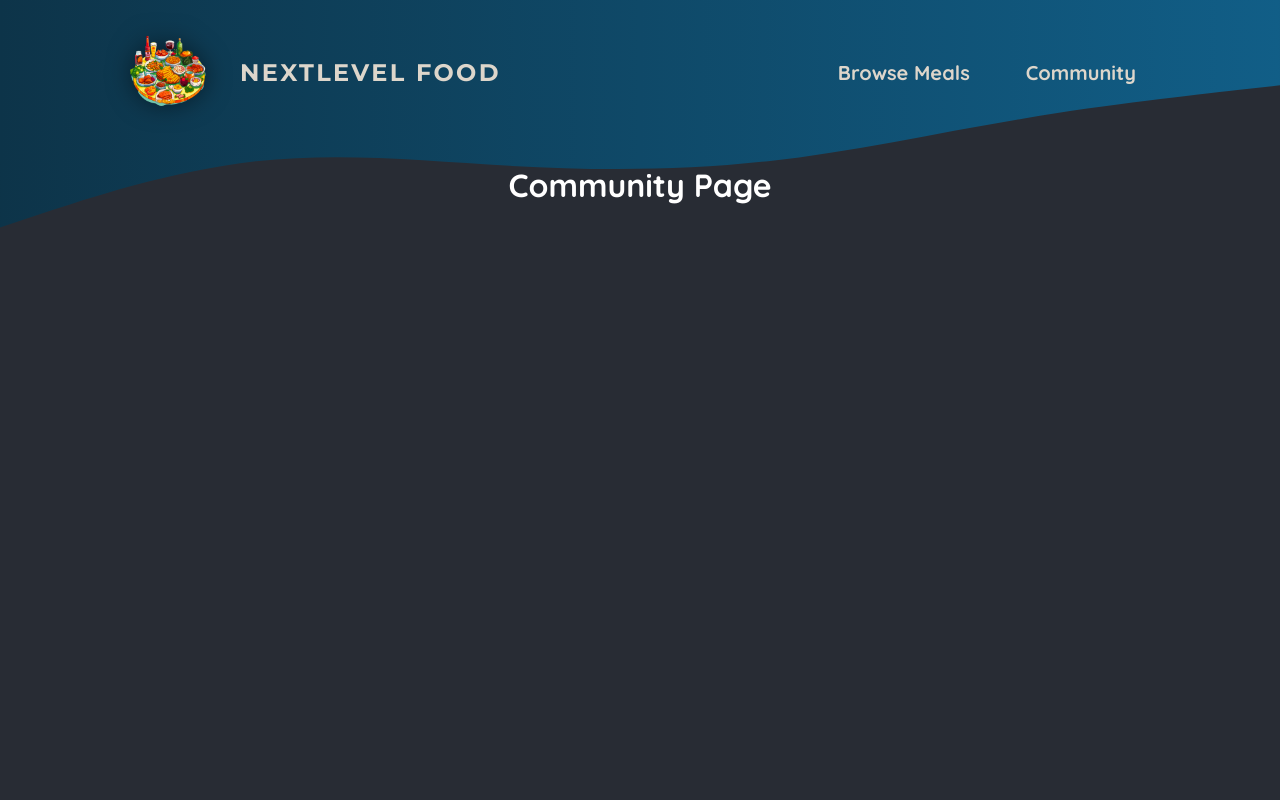
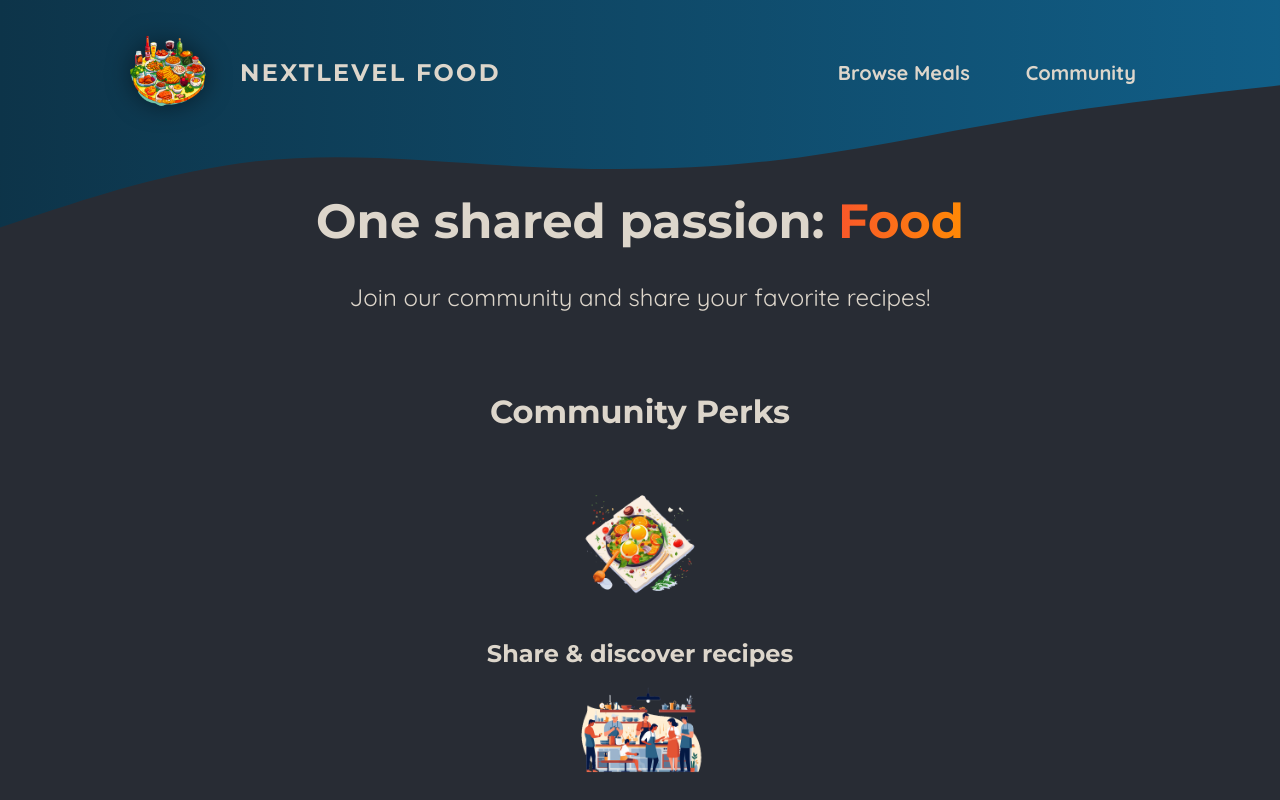
Before and after one commit to kacprow21324/jwpwai-foodie-project, a Next.js app: page /community in a window 1280 px wide. Shown: the top 800 px of the page. Built offline with nearby package versions, Linux system fonts and the light colour scheme.

Commit message:
Adding files from Moodle

```diff
--- a/app/community/page.js
+++ b/app/community/page.js
@@ -1,9 +1,40 @@
-export default function Community() {
+import Image from 'next/image';
+
+import mealIcon from '@/assets/icons/meal.png';
+import communityIcon from '@/assets/icons/community.png';
+import eventsIcon from '@/assets/icons/events.png';
+import classes from './page.module.css';
+
+export default function CommunityPage() {
   return (
-    <main>
-      <h1 style={{ color: 'white', textAlign: 'center' }}>
-        Community Page
-      </h1>
-    </main>
+    <>
+      <header className={classes.header}>
+        <h1>
+          One shared passion: <span className={classes.highlight}>Food</span>
+        </h1>
+        <p>Join our community and share your favorite recipes!</p>
+      </header>
+      <main className={classes.main}>
+        <h2>Community Perks</h2>
+
+        <ul className={classes.perks}>
+          <li>
+            <Image src={mealIcon} alt="A delicious meal" />
+            <p>Share & discover recipes</p>
+          </li>
+          <li>
+            <Image src={communityIcon} alt="A crowd of people, cooking" />
+            <p>Find new friends & like-minded people</p>
+          </li>
+          <li>
+            <Image
+              src={eventsIcon}
+              alt="A crowd of people at a cooking event"
+            />
+            <p>Participate in exclusive events</p>
+          </li>
+        </ul>
+      </main>
+    </>
   );
 }
--- /dev/null
+++ b/app/community/page.module.css
@@ -0,0 +1,61 @@
+.header {
+  gap: 3rem;
+  margin: 3rem auto 5rem auto;
+  width: 90%;
+  max-width: 75rem;
+  color: #ddd6cb;
+  font-size: 1.5rem;
+  text-align: center;
+}
+
+.header h1 {
+  font-family: 'Montserrat', sans-serif;
+}
+
+.highlight {
+  background: linear-gradient(90deg, #f9572a, #ff8a05);
+  background-clip: text;
+  -webkit-background-clip: text;
+  -webkit-text-fill-color: transparent;
+}
+
+.main {
+  width: 90%;
+  max-width: 40rem;
+  margin: 0 auto;
+  text-align: center;
+}
+
+.main h2 {
+  font-family: 'Montserrat', sans-serif;
+  font-size: 2rem;
+  margin-bottom: 3rem;
+  color: #ddd6cb;
+}
+
+.perks {
+  list-style: none;
+  margin: 3rem 0;
+  padding: 0;
+}
+
+.perks li {
+  display: flex;
+  flex-direction: column;
+  align-items: center;
+  gap: 2rem;
+}
+
+.perks img {
+  width: 8rem;
+  height: 8rem;
+  object-fit: contain;
+}
+
+.perks p {
+  font-family: 'Montserrat', sans-serif;
+  font-size: 1.5rem;
+  font-weight: bold;
+  margin: 0;
+  color: #ddd6cb;
+}
--- /dev/null
+++ b/app/meals/page.module.css
@@ -0,0 +1,51 @@
+.header {
+  gap: 3rem;
+  margin: 3rem auto 5rem auto;
+  width: 90%;
+  max-width: 75rem;
+  color: #ddd6cb;
+  font-size: 1.5rem;
+}
+
+.header h1 {
+  font-family: 'Montserrat', sans-serif;
+}
+
+.highlight {
+  background: linear-gradient(90deg, #f9572a, #ff8a05);
+  background-clip: text;
+  -webkit-background-clip: text;
+  -webkit-text-fill-color: transparent;
+}
+
+.header p {
+  margin: 0;
+}
+
+.cta a {
+  display: inline-block;
+  margin-top: 1rem;
+  padding: 0.5rem 1rem;
+  border-radius: 0.5rem;
+  background: linear-gradient(90deg, #f9572a, #ff9b05);
+  color: #ffffff;
+  font-weight: bold;
+  text-decoration: none;
+}
+
+.loading {
+  text-align: center;
+  animation: loading 1.2s ease-in-out infinite;
+}
+
+@keyframes loading {
+  0% {
+    color: #e9e9e9;
+  }
+  50% {
+    color: #b89b84;
+  }
+  100% {
+    color: #e9e9e9;
+  }
+}
--- /dev/null
+++ b/app/page.module.css
@@ -0,0 +1,76 @@
+.header {
+  display: flex;
+  align-items: center;
+  gap: 2rem;
+  margin: 3rem auto;
+  width: 90%;
+  max-width: 75rem;
+}
+
+.slideshow {
+  width: 40rem;
+  height: 25rem;
+}
+
+.hero {
+  color: #ddd6cb;
+  font-size: 1.5rem;
+}
+
+.hero h1 {
+  font-size: 2rem;
+  font-weight: bold;
+  font-family: "Montserrat", sans-serif;
+  letter-spacing: 0.15rem;
+  text-transform: uppercase;
+  background: linear-gradient(90deg, #f9572a, #ffc905);
+  background-clip: text;
+  -webkit-background-clip: text;
+  -webkit-text-fill-color: transparent;
+}
+
+.cta {
+  font-size: 1.5rem;
+  display: flex;
+  gap: 1rem;
+}
+
+.cta a {
+  display: inline-block;
+  /* margin-top: 1rem; */
+  padding: 0.5rem 1rem;
+  border-radius: 0.5rem;
+  background: linear-gradient(90deg, #f9572a, #ff9b05);
+  color: #ffffff;
+  font-weight: bold;
+  text-decoration: none;
+}
+
+.cta a:hover,
+.cta a:active {
+  background: linear-gradient(90deg, #fc5527, #ffbc50);
+}
+
+.cta a:first-child {
+  background: transparent;
+  font-weight: normal;
+  color: #ff9b05;
+  padding-left: 0;
+}
+
+.cta a:first-child:hover,
+.cta a:first-child:active {
+  background: transparent;
+  color: #f9b241;
+}
+
+.section {
+  display: flex;
+  flex-direction: column;
+  color: #ddd6cb;
+  font-size: 1.5rem;
+  max-width: 50rem;
+  width: 90%;
+  margin: 2rem auto;
+  text-align: center;
+}
```
Also changed, not shown: app/components/images/image-slideshow.js (added, +48 -0 lines), app/components/images/image-slideshow.module.css (added, +26 -0 lines), app/components/meals/meal-item.js (added, +26 -0 lines), app/components/meals/meal-item.module.css (added, +75 -0 lines), app/components/meals/meals-grid.module.css (added, +10 -0 lines).
